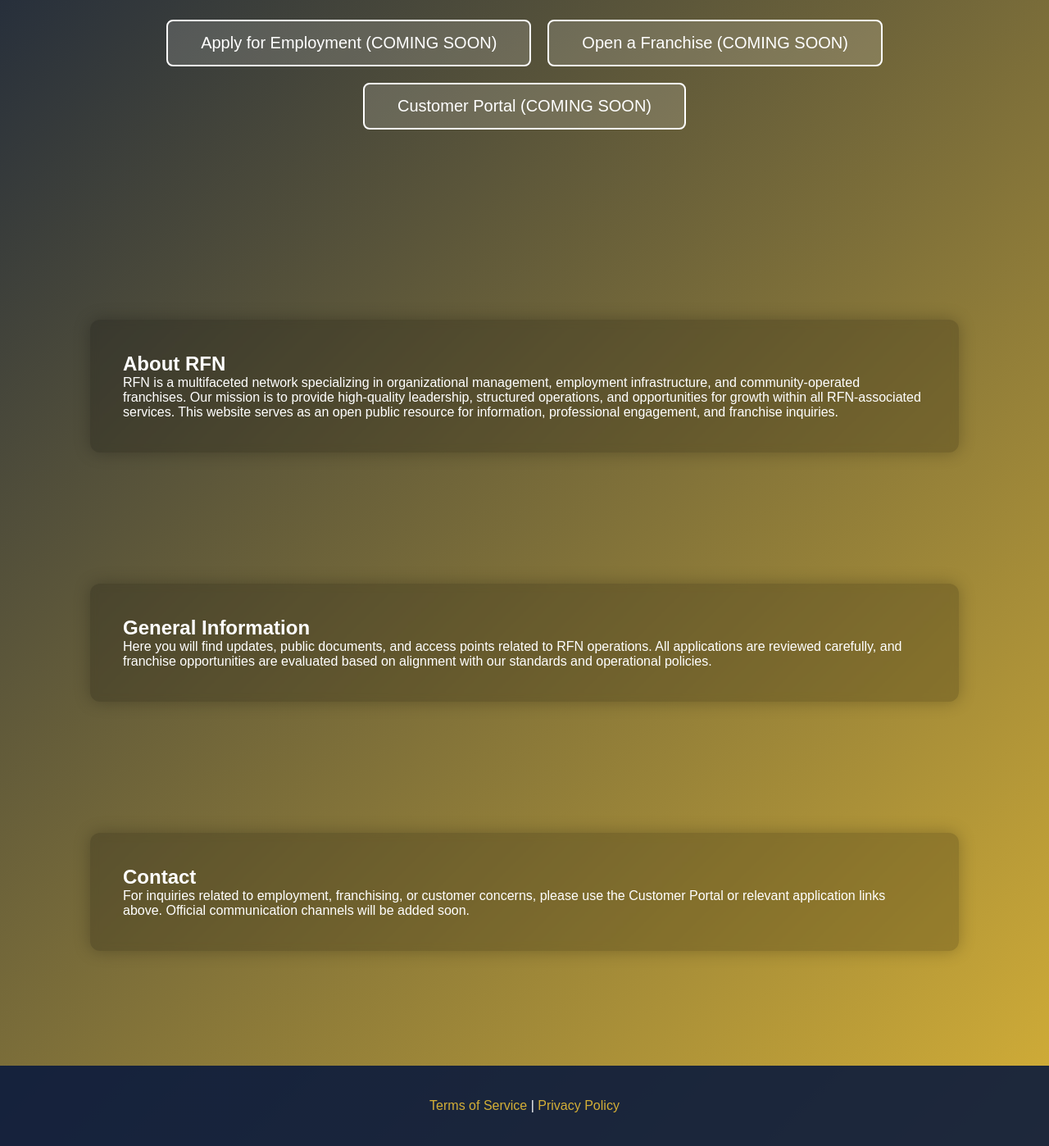
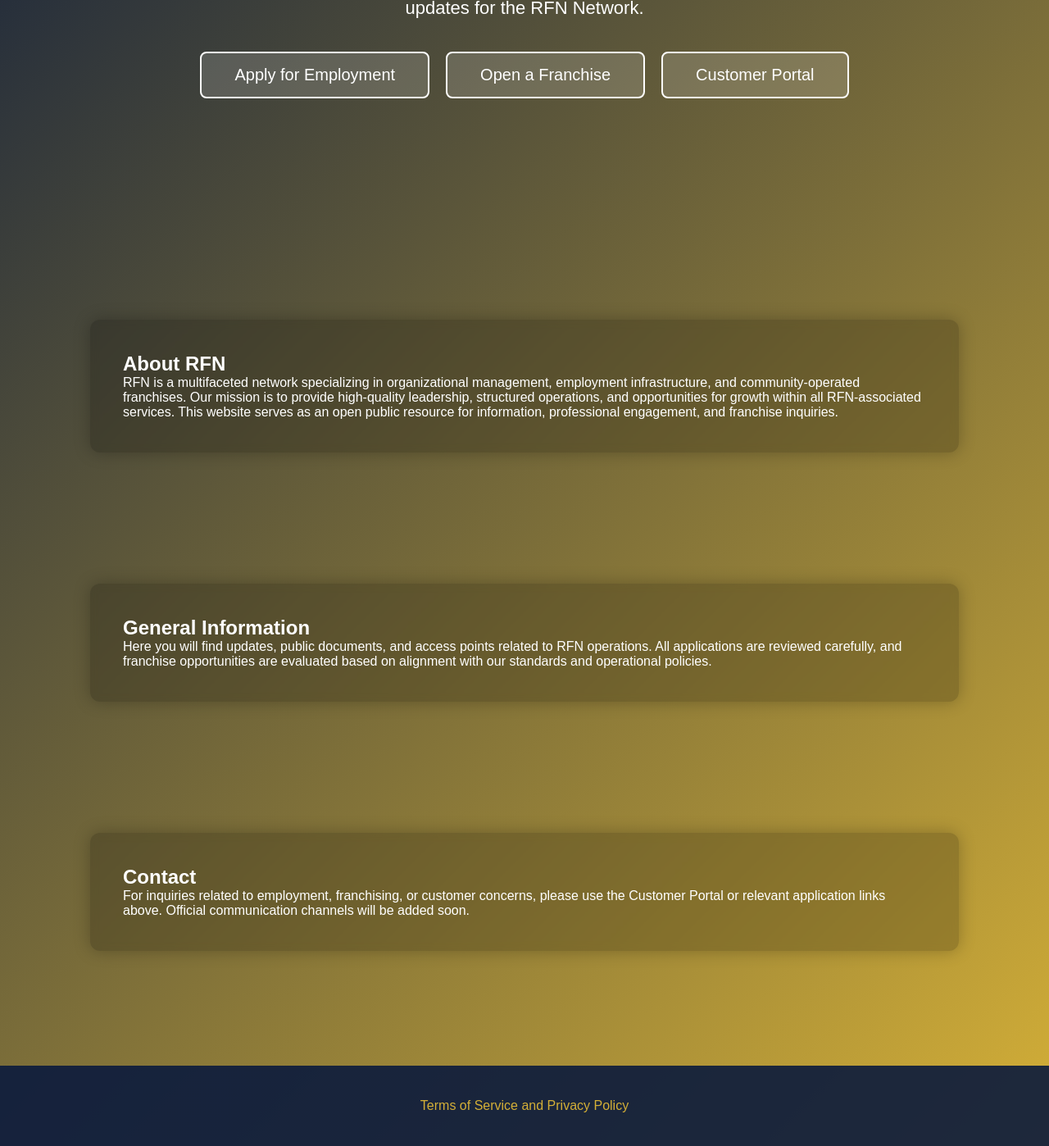
Before and after one commit to Silly-Cheese/RobloxianFN, a plain HTML site: page index.html in a window 1280 px wide. Shown: the part 447-1845 px from the top of the page at 82% size. Drawn offline with Linux system fonts and the light colour scheme.

Commit message:
Update links and add terms of service details
Updated buttons to link to actual forms and added detailed terms of service and privacy policy.

```diff
--- a/index.html
+++ b/index.html
@@ -168,9 +168,9 @@
     <p>Your centralized hub for public information, opportunities, and organizational updates for the RFN Network.</p>
 
     <div class="buttons">
-        <button class="btn" onclick="window.location.href='APPLICATION_LINK_HERE'">Apply for Employment (COMING SOON)</button>
-        <button class="btn" onclick="window.location.href='FRANCHISE_LINK_HERE'">Open a Franchise (COMING SOON)</button>
-        <button class="btn" onclick="window.location.href='CUSTOMER_PORTAL_LINK'">Customer Portal (COMING SOON)</button>
+        <button class="btn" onclick="window.location.href='https://forms.gle/UbhCPMT4nnNTh39Q9'">Apply for Employment</button>
+        <button class="btn" onclick="window.location.href='https://forms.gle/mBvWUMTLhCDJCAmx9'">Open a Franchise</button>
+        <button class="btn" onclick="window.location.href='https://script.google.com/macros/s/AKfycbzc-nhAne6rxFQIY445_1YgPi0KViumj3Z2Q3CVQ_X0dW-ehRh3GVit5h9dtloLsx51IA/exec'">Customer Portal</button>
     </div>
 </div>
 
@@ -196,8 +196,21 @@
 </section>
 
 <footer>
-    <a href="#" onclick="alert('Terms of Service will open here.')">Terms of Service</a> |
-    <a href="#" onclick="alert('Privacy Policy will open here.')">Privacy Policy</a>
+    <a href="#" onclick="alert('RFN provides its services, resources, website, franchise network, and corporate systems with the expectation that all users, employees, franchise owners, and visitors act responsibly, professionally, and in accordance with both these terms and all applicable Roblox and Discord rules. By accessing any RFN platform or participating in any RFN-operated program, you acknowledge that you are at least thirteen years old, that you understand these terms, and that your continued use indicates complete acceptance of all policies stated here and any updates that may occur at any time without prior notice. You agree that RFN may modify, add, or remove policies at its discretion and that it is your responsibility to remain informed of the latest version.
+
+Users of RFN services agree not only to follow all official guidelines but also to maintain honesty, courtesy, and accountability while engaging with RFN systems. You agree not to impersonate RFN personnel, not to bypass access systems, not to tamper with internal documents or portals, and not to misuse any part of our digital infrastructure. You further agree to provide accurate information, keep your login credentials secure, and understand that any misuse, dishonesty, or inappropriate behavior may result in removal, denial of employment, termination of franchise ownership, or any administrative action deemed necessary by RFN leadership.
+
+Franchise owners operating under the RFN name acknowledge that they represent the network as a whole and therefore must comply with every franchise guideline, evaluation requirement, and operational standard. You understand that RFN maintains partial administrative oversight for six to twelve months depending on the franchise agreement, that you will be expected to meet periodically with RFN leadership for evaluations, and that RFN provides no guarantee of success, growth, revenue, group activity, or public engagement. All franchises operate at their own risk, and RFN is not responsible for the outcome of your business. RFN reserves the right to audit, review, or terminate a franchise at any time due to inactivity, failure to uphold standards, misconduct, repeated poor evaluations, or any circumstance that threatens the integrity of the network. Decisions regarding premature termination may be made by the Board of Directors.
+
+Applicants for employment, corporate positions, or management roles acknowledge that submitting an application does not guarantee acceptance. RFN reserves full discretion to approve or deny any applicant for any reason. Employment or volunteer positions may be revoked at any time, with or without notice, especially in situations involving unprofessional conduct, dishonesty, inactivity, policy violations, or behaviors deemed harmful to RFN’s reputation or operations. RFN branding, including logos, names, documents, systems, and internal tools, is the sole property of RFN and may not be reproduced, altered, or distributed without express permission.
+
+By using RFN services, you understand that certain information may be collected to support organizational operations. This may include usernames, IDs, timestamps, application responses, franchise check-ins, no-hire list entries, and logs generated through corporate systems. You acknowledge that RFN may store this information for safety, accountability, or documentation purposes and that no-hire data may be retained indefinitely. RFN may share necessary information only with relevant internal teams such as Corporate Management, the Board of Directors, the CEO, or franchise owners when required for operational safety. RFN does not sell personal information to third parties; however, Roblox, Discord, and Google systems each have their own independent policies, and RFN is not responsible for external data practices.
+
+RFN is committed to reasonable data protection efforts but makes no guarantee of absolute security. You acknowledge that any digital platform carries inherent risk and that RFN is not liable for breaches, unauthorized access, data corruption, outages, or any damages arising from the use or inability to use RFN systems. You agree that RFN is not responsible for the loss of data, profits, opportunities, franchise performance, group activity, reputation, service availability, or any indirect, special, incidental, or consequential damages. All RFN services are offered “as is,” without warranties of any kind. You understand and agree that RFN’s total liability to you shall not exceed zero dollars, and you accept full responsibility for your use of RFN tools, websites, and programs.
+
+You acknowledge that RFN may restrict, suspend, or terminate access to any user, employee, or franchise at any time for violations of these terms or for behavior that jeopardizes the safety or integrity of the organization. Continued use of RFN platforms after updates to these terms constitutes acceptance of all changes. You may request to view or correct your stored information, though RFN may deny requests that interfere with safety, active investigations, or operational integrity. Users must be aware that RFN does not knowingly collect sensitive information from minors under thirteen and that age requirements for Roblox and Discord still apply.
+
+By engaging with RFN in any capacity, you agree that these terms are governed by the laws of the United States and interpreted under the administrative jurisdiction of RFN leadership. You affirm that you have read, understood, and accepted these terms, and that your continued use signifies that you willingly take part in RFN at your own risk, with no guarantees made or implied by RFN regarding success, growth, employment, popularity, or outcomes of any kind.')">Terms of Service and Privacy Policy</a>
 </footer>
 
 </body>
```
